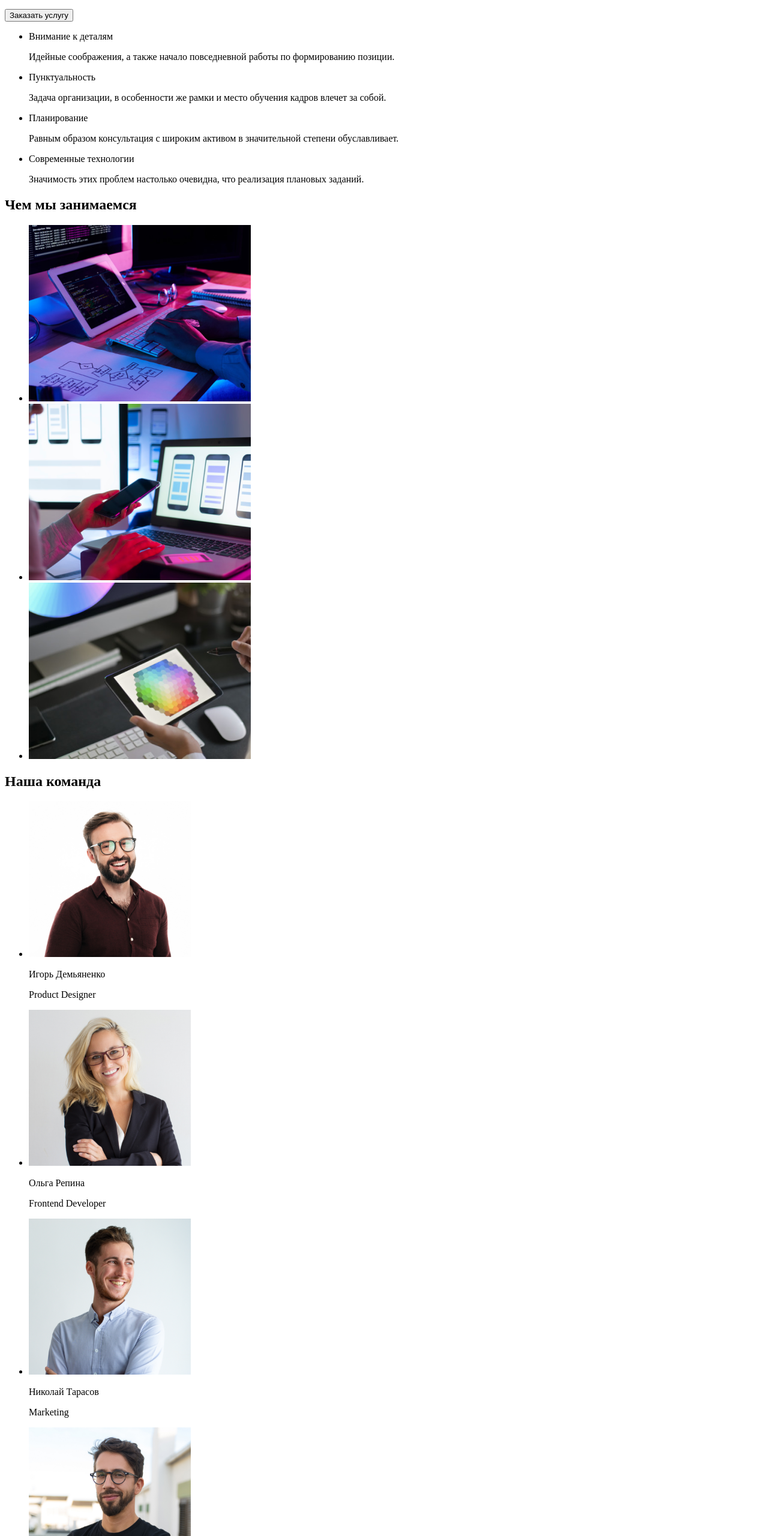
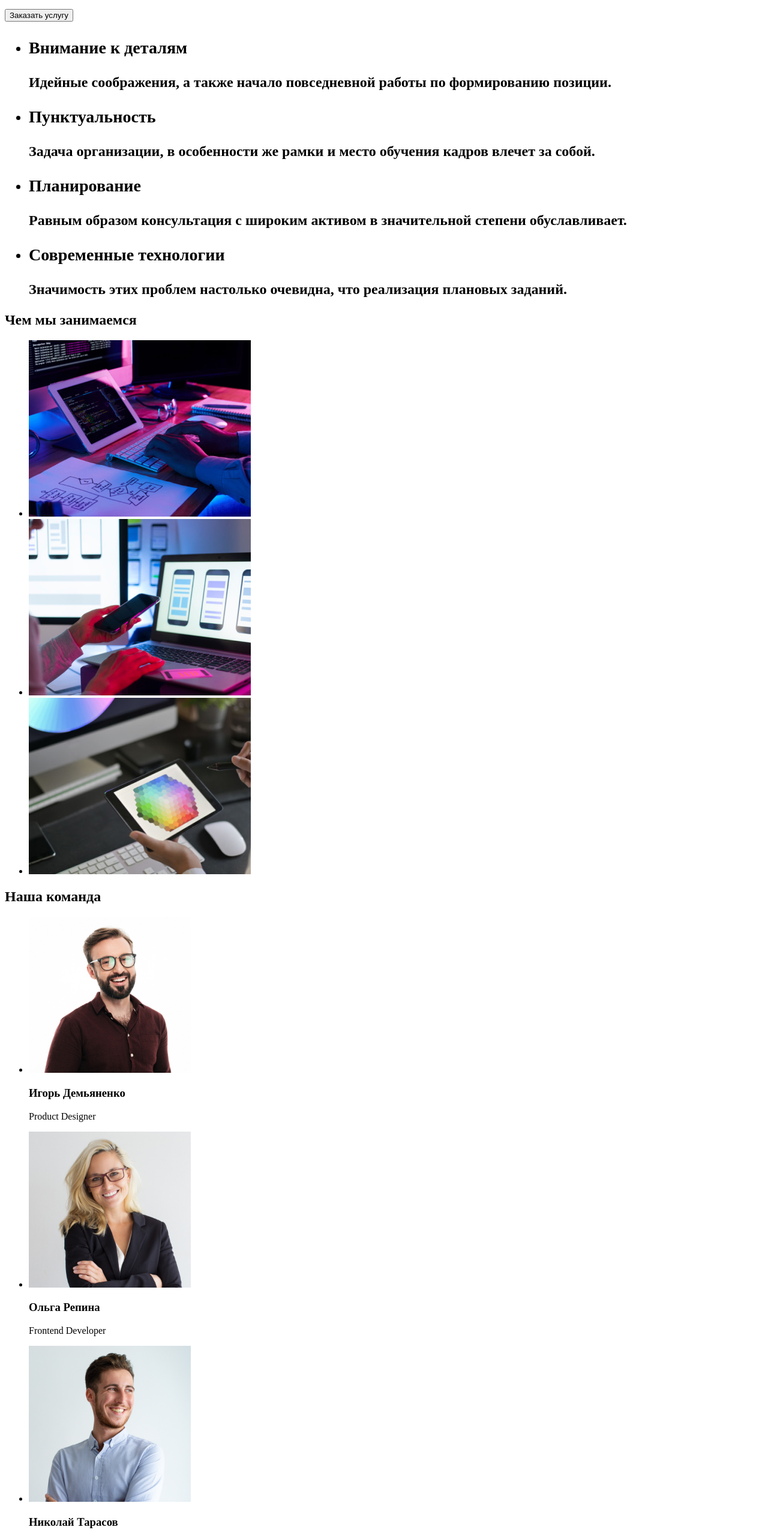
Before and after one commit to JashinNoKonrei/goit-markup-hw-01, a plain HTML site: page index.html in a window 1280 px wide. Shown: the part 200-2760 px from the top of the page at 60% size. Drawn offline with Linux system fonts and the light colour scheme.

Commit message:
321
3212

```diff
--- a/index.html
+++ b/index.html
@@ -35,48 +35,52 @@
             <button type="button">Заказать услугу</button>
         </section>
         <section>
+         <h2>
             <ul>
                 <li>
-                    <p>Внимание к деталям</p>
+                    <h3>Внимание к деталям</h3>
                     <p>Идейные соображения, а также начало повседневной работы по формированию позиции.</p>
                 </li>
                 <li>
-                    <p>Пунктуальность</p>
+                    <h3>Пунктуальность</h3>
                     <p>Задача организации, в особенности же рамки и место обучения кадров влечет за собой.</p>
                 </li>
                 <li>
-                    <p>Планирование</p>
+                    <h3>Планирование</h3>
                     <p>Равным образом консультация с широким активом в значительной степени обуславливает.</p>
                 </li>
                 <li>
-                    <p>Современные технологии</p>
+                    <h3>Современные технологии</h3>
                     <p>Значимость этих проблем настолько очевидна, что реализация плановых заданий.</p>
                 </li>
             </ul>
+        </h2>
+        </section>
+        <section>
             <h2>Чем мы занимаемся</h2>
             <ul>
                 <li>
-                    <img src="images/main/img.png" alt="Разработка" width="370" height="294"></li>
+                    <img src="images/main/img.jpg" alt="Разработка" width="370" height="294"></li>
                 <li>
-                    <img src="images/main/img-1.png" alt="Телефон" width="370" height="294"></li>
+                    <img src="images/main/img-1.jpg" alt="Телефон" width="370" height="294"></li>
                 <li>
-                    <img src="images/main/img-2.png" alt="Дизайн" width="370" height="294"></li>
+                    <img src="images/main/img-2.jpg" alt="Дизайн" width="370" height="294"></li>
             </ul>
         </section>
         <section>
             <h2>Наша команда</h2>
             <ul>
                 <li>
-                    <img src="images/main/product-designer.jpg" alt="Игорь Демьяненко" width="270" height="260"> <p>Игорь Демьяненко</p> <p>Product Designer</p>
+                    <img src="images/main/product-designer.jpg" alt="Игорь Демьяненко" width="270" height="260"> <h3>Игорь Демьяненко</h3> <p>Product Designer</p>
                 </li>
                 <li>
-                    <img src="images/main/frontend-developer.jpg" alt="Ольга Репина" width="270" height="260"> <p>Ольга Репина</p> <p>Frontend Developer</p>
+                    <img src="images/main/frontend-developer.jpg" alt="Ольга Репина" width="270" height="260"> <h3>Ольга Репина</h3> <p>Frontend Developer</p>
                 </li>
                 <li>
-                    <img src="images/main/marketing.jpg" alt="Николай Тарасов" width="270" height="260"> <p>Николай Тарасов</p> <p>Marketing</p>
+                    <img src="images/main/marketing.jpg" alt="Николай Тарасов" width="270" height="260"> <h3>Николай Тарасов</h3> <p>Marketing</p>
                 </li>
                 <li>
-                    <img src="images/main/ui-designer.jpg" alt="Михаил Ермаков" width="270" height="260"> <p>Михаил Ермаков</p> <p>UI Designer</p>
+                    <img src="images/main/ui-designer.jpg" alt="Михаил Ермаков" width="270" height="260"> <h3>Михаил Ермаков</h3> <p>UI Designer</p>
                 </li>
             </ul>
         </section>
```
Also changed, not shown: images/main/img-1.jpg (added), images/main/img-1.png (deleted), images/main/img-2.jpg (added), images/main/img-2.png (deleted), images/main/img.jpg (added), images/main/img.png (deleted).
